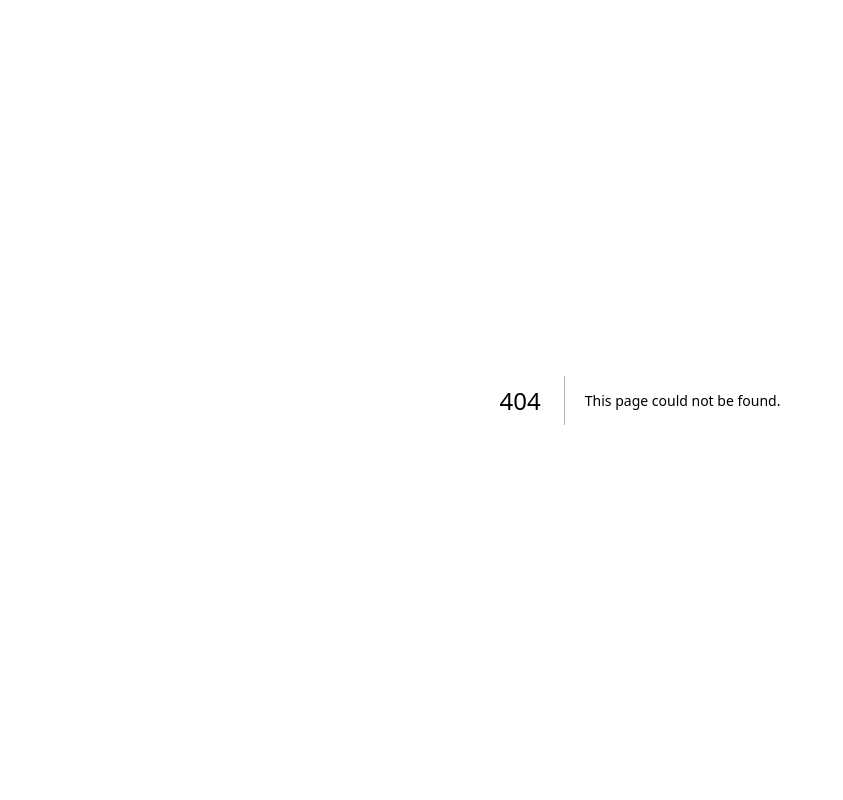
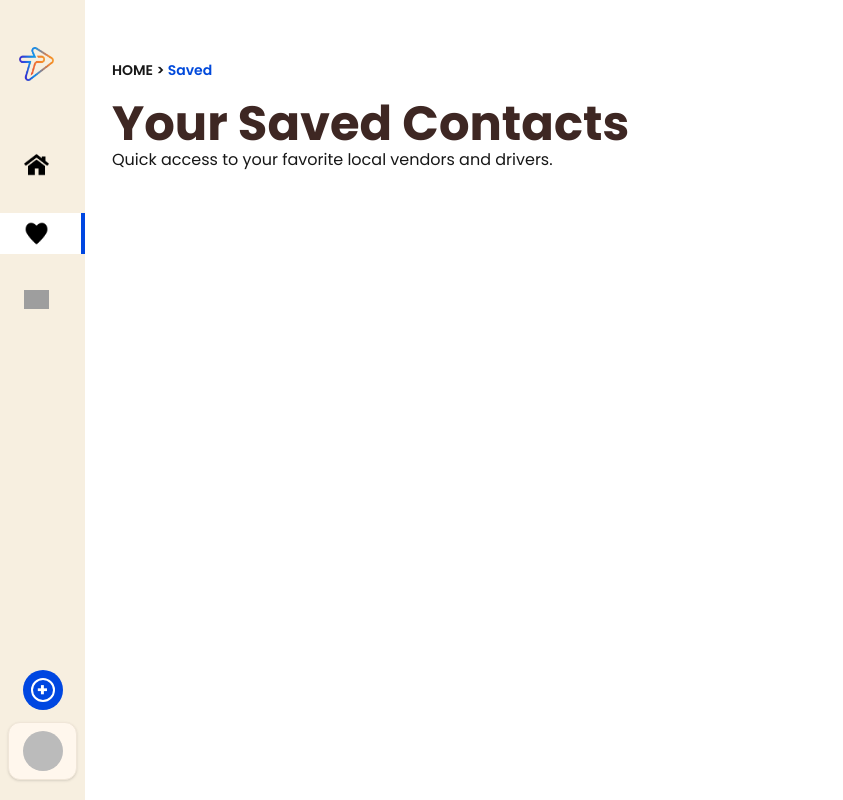
Before and after one commit to Eaman006/Turant, a Next.js app: page /home/saved in a window 1280 px wide. Before the commit this address had no page. Shown: the whole page, without its empty margins (0-843 px from the left). Built offline with nearby package versions, Linux system fonts and the light colour scheme; no server answers; sample sign-in values are in the browser's storage; grey boxes are pictures that could not be loaded.

Commit message:
saved page added

```diff
--- a/app/Components/Sidebar.tsx
+++ b/app/Components/Sidebar.tsx
@@ -82,7 +82,8 @@ const Sidebar = () => {
         </Link>
 
         {/* Saved */}
-        <div className={`flex gap-5 items-center cursor-pointer px-4 py-2 w-full transition-colors ${getActiveClass("/saved")}`}>
+        <Link href={"/home/saved"}>
+        <div className={`flex gap-5 items-center cursor-pointer px-4 py-2 w-full transition-colors ${getActiveClass("/home/saved")}`}>
           <div className='min-w-[40px] flex justify-center'>
             <Image src={"/ht.png"} height={25} width={25} alt='ht' />
           </div>
@@ -90,17 +91,7 @@ const Sidebar = () => {
             <div className={`text-lg whitespace-nowrap ${getActiveClass1("/saved")}`}>Saved</div>
           )}
         </div>
-
-        {/* History */}
-        <div className={`flex gap-5 items-center cursor-pointer px-4 py-2 w-full transition-colors ${getActiveClass("/history")}`}>
-          <div className='min-w-[40px] flex justify-center'>
-            <Image src={"/hs.png"} height={25} width={25} alt='hs' />
-          </div>
-          {isOpen && (
-            <div className={`text-lg whitespace-nowrap ${getActiveClass1("/history")}`}>History</div>
-          )}
-        </div>
-
+        </Link>
         {/* Support */}
         <div className={`flex gap-5 items-center cursor-pointer px-4 py-2 w-full transition-colors ${getActiveClass("/support")}`}>
           <div className='min-w-[40px] flex justify-center'>
@@ -117,8 +108,8 @@ const Sidebar = () => {
         <button
           type="button"
           className={`flex items-center justify-center gap-2 rounded-2xl bg-[#0047E1] text-white font-bold transition-opacity hover:opacity-90 shrink-0 ${isOpen
-              ? 'w-full py-3 px-3'
-              : 'mx-auto size-10 min-h-10 min-w-10 rounded-full p-0'
+            ? 'w-full py-3 px-3'
+            : 'mx-auto size-10 min-h-10 min-w-10 rounded-full p-0'
             }`}
         >
           <span className="flex h-6 w-6 shrink-0 items-center justify-center rounded-full border-2 border-white text-lg leading-none">
@@ -145,8 +136,8 @@ const Sidebar = () => {
             type="button"
             onClick={() => setProfileMenuOpen((v) => !v)}
             className={`rounded-xl bg-[#FFF7ED] shadow-sm border border-[#F0E6D8] shrink-0 text-left w-full ${isOpen
-                ? 'flex flex-row items-center gap-3 p-3 min-w-0'
-                : 'flex items-center justify-center p-2 w-fit max-w-full mx-auto'
+              ? 'flex flex-row items-center gap-3 p-3 min-w-0'
+              : 'flex items-center justify-center p-2 w-fit max-w-full mx-auto'
               }`}
           >
             {photoURL ? (
--- /dev/null
+++ b/app/home/saved/page.tsx
@@ -0,0 +1,18 @@
+import React from 'react'
+
+const page = () => {
+  return (
+    <div className='font-[family-name:var(--font-poppins)]'>
+        <div className='text-sm my-5 font-semibold'>
+        HOME &gt; <span className='text-[#0049DB]'>Saved</span>
+      </div>
+      <div className='text-5xl font-extrabold text-[#3E2723]'>
+        Your Saved Contacts
+      </div>
+      <div>Quick access to your favorite local vendors and drivers.</div>
+
+    </div>
+  )
+}
+
+export default page
--- /dev/null
+++ b/app/home/support/page.tsx
@@ -0,0 +1,11 @@
+import React from 'react'
+
+const page = () => {
+  return (
+    <div>
+
+    </div>
+  )
+}
+
+export default page
```
